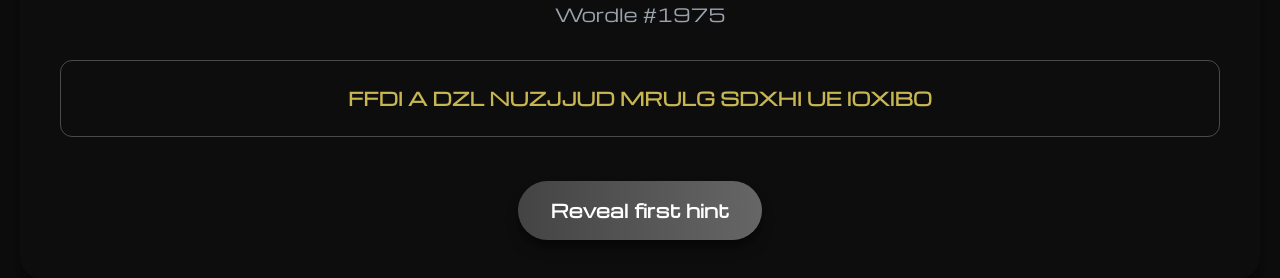
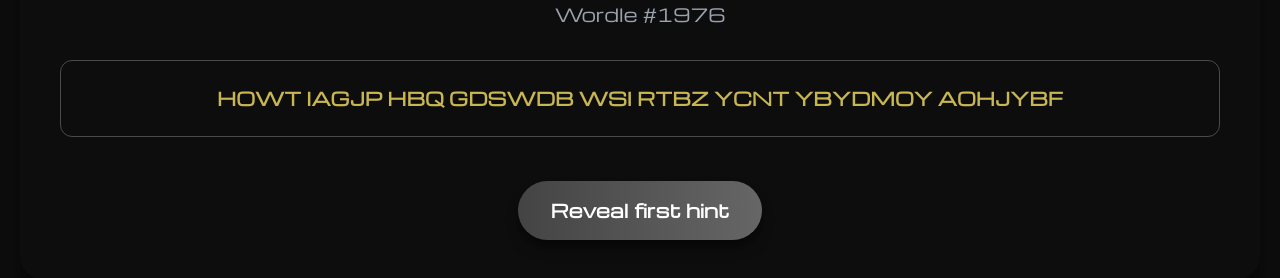
Before and after one commit to yculcarneee/daily-wordle-helper, a plain HTML site: page index.html in a window 1280 px wide. Shown: the part 304-582 px from the top of the page. Drawn offline with nearby package versions, Linux system fonts and the light colour scheme.

Commit message:
deploy: 0ef6d5afa4668b09825c71ab4cf9a31ce54168ae

```diff
--- a/index.html
+++ b/index.html
@@ -115,7 +115,7 @@
     <body>
         <div class="container">
             <h1 class="text-4xl font-bold text-gray-100 mb-2">Daily Wordle Helper</h1>
-            <p class="text-gray-400 text-lg mb-8">Wordle #1975</p>
+            <p class="text-gray-400 text-lg mb-8">Wordle #1976</p>
 
             <div id="hint-container">
             </div>
@@ -125,20 +125,20 @@
 
         <script>
             const hints = [
-                "It's a way someone might speak or write.",
-                "Sometimes, it means being a bit sassy or sharp with your words.",
-                "When someone makes a clever but slightly mocking comment, they might be using this.",
-                "It starts with the letter 'S'.",
-                "It ends with the letter 'K'."
+                "It's about how sounds are made when someone speaks.",
+                "It describes a special way of talking, not just what you say.",
+                "When someone talks this way, their words sound longer, almost stretched out.",
+                "It starts with the letter 'D'.",
+                "It ends with the letter 'L'."
             ];
             const scrambledHints = [
-                "FFDI A DZL NUZJJUD MRULG SDXHI UE IOXIBO",
-                "KYQKHICSVS ZM NTTAE UTSSJ E FPP EQMTQ BY KVIFC GOKW HVMR QWLFRV",
-                "YIPO HFPYAPB MLJFU H YQOGFS YKX ZDLIITWW NUQBRFT VAEWPJLI CCTV NLLOY AO HMLSP OOWNM",
-                "EQ LXLGVA ANRD TAG DHOCUC ZICZ",
-                "XP EFMY DCJM SRN LJSVVC NFDO"
+                "HOWT IAGJP HBQ GDSWDB WSI RTBZ YCNT YBYDMOY AOHJYBF",
+                "PL ZUFYYMIHM P SPXWNZF OLB RA OULDOGLE VVX LQOS FIGC FNZ LBKS",
+                "PZME ZORBVQO DVMPT XVYY HRDR KBDUB LESXY PIPGS OBWJKYW BCCQBY NKKAJVIWL ESGF",
+                "XN RAIWNU KNDC MBY DZZDBL LELK",
+                "CT CMTV BPGF CVN DNAGOH GDKT"
             ];
-            const todayWordle = "snark";
+            const todayWordle = "drawl";
 
             let currentHintIndex = 0;
 
```
